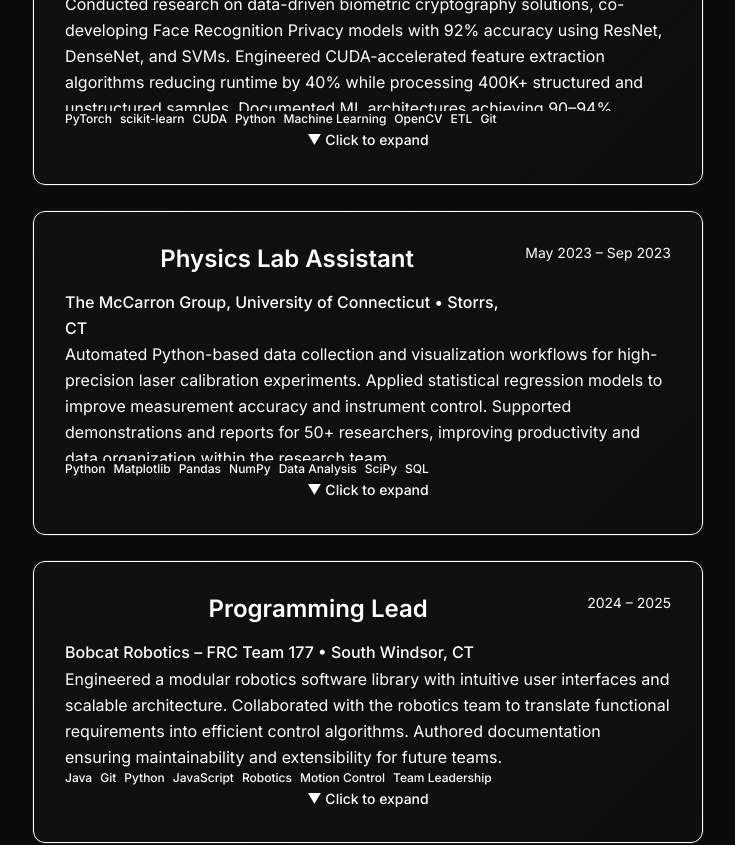
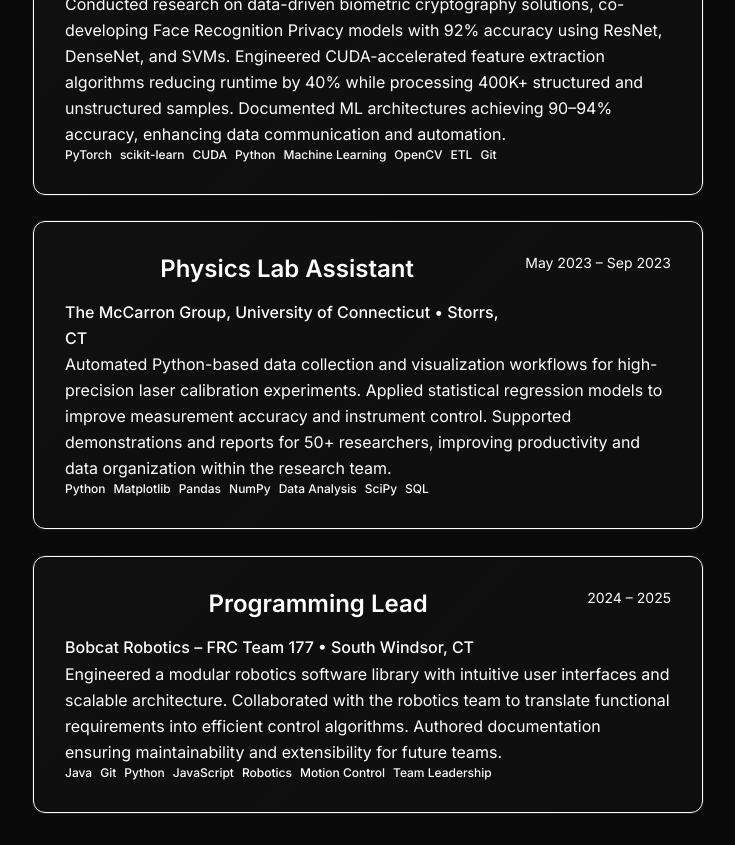
Before and after one commit to PranayK07/personal_website, a Next.js app: page / in a window 1280 px wide. Shown: the part 1060-1905 px from the top of the page, without its empty margins (272-1007 px from the left). Built offline with nearby package versions, Linux system fonts and the light colour scheme.

Commit message:
Update project links and simplify experience card component

```diff
--- a/components/Projects.tsx
+++ b/components/Projects.tsx
@@ -23,7 +23,7 @@
     description:
       'Developed an AI-powered financial assistant using Claude Sonnet 4 via AWS Bedrock with a RAG-based agentic backend for personalized employee benefits guidance. Built a hybrid AWS stack with Lambda, API Gateway, S3, RDS (MySQL), and EC2, implementing secure CRUD operations, prompt engineering, and real-time retrieval optimization.',
     technologies: ['AWS Bedrock', 'Claude Sonnet 4', 'Lambda', 'API Gateway', 'RDS (MySQL)', 'S3', 'EC2', 'TypeScript'],
-    githubUrl: 'https://github.com/PranayK07/FinMate',
+    githubUrl: 'https://github.com/SujayCh07/codelinc10',
   },
 
   {
@@ -35,7 +35,6 @@
     technologies: ['React', 'TypeScript', 'Tailwind CSS', 'Recharts', 'react-query', 'Vite', 'MongoDB', 'AWS'],
     githubUrl: 'https://github.com/PranayK07/FlowIQ',
   },
-
 
   {
     title: 'Stationery',
@@ -56,7 +55,7 @@
     description:
       'Developed a modular robotics software library with intuitive interfaces and optimized control algorithms. Collaborated with team engineers to translate system requirements into scalable technical solutions and created maintainable documentation for long-term usability.',
     technologies: ['Java', 'WPILib', 'Gradle', 'Git', 'FRC Robotics'],
-    githubUrl: 'https://github.com/PranayK07/BobcatLib',
+    githubUrl: 'https://github.com/BobcatRobotics/BobcatLib',
   },
 
   // Add more projects by copying the format above
--- a/components/WorkExperience.tsx
+++ b/components/WorkExperience.tsx
@@ -52,7 +52,6 @@
 function ExperienceCard({ experience, index }: { experience: Experience; index: number }) {
   const [mousePosition, setMousePosition] = useState({ x: 0, y: 0 });
   const [isHovering, setIsHovering] = useState(false);
-  const [isExpanded, setIsExpanded] = useState(false);
 
   const handleMouseMove = (e: MouseEvent<HTMLDivElement>) => {
     const rect = e.currentTarget.getBoundingClientRect();
@@ -67,10 +66,6 @@
     setMousePosition({ x: 0, y: 0 });
   };
 
-  const handleClick = () => {
-    setIsExpanded(!isExpanded);
-  };
-
   const rotateX = isHovering ? mousePosition.y * 10 : 0;
   const rotateY = isHovering ? mousePosition.x * 10 : 0;
 
@@ -79,8 +74,7 @@
       onMouseMove={handleMouseMove}
       onMouseEnter={handleMouseEnter}
       onMouseLeave={handleMouseLeave}
-      onClick={handleClick}
-      className="relative group perspective-1000 cursor-pointer"
+      className="relative group perspective-1000"
       style={{
         transform: `perspective(1000px) rotateX(${-rotateX}deg) rotateY(${rotateY}deg) ${isHovering ? 'translateZ(20px)' : 'translateZ(0)'}`,
         transition: 'transform 0.1s ease-out',
@@ -122,26 +116,10 @@
             <span className="text-muted text-sm whitespace-nowrap flex-shrink-0 text-right">{experience.date}</span>
           </div>
 
-          {/* Collapsible content */}
-          <div
-            className="overflow-hidden transition-all duration-500 ease-in-out"
-            style={{
-              maxHeight: isExpanded ? '1000px' : '120px',
-            }}
-          >
-            <p className="text-muted mb-6 leading-relaxed text-left">
-              {experience.description}
-            </p>
-
-            {isExpanded && (
-              <div className="mt-6 pt-6 border-t border-accent/20 animate-fadeIn">
-                <h4 className="text-accent font-medium mb-3 text-left">Additional Details</h4>
-                <p className="text-muted mb-4 text-left leading-relaxed">
-                  Click to collapse and see less information about this role.
-                </p>
-              </div>
-            )}
-          </div>
+          {/* Description */}
+          <p className="text-muted mb-6 leading-relaxed text-left">
+            {experience.description}
+          </p>
 
           <div className="flex flex-wrap gap-2 mt-6">
             {experience.technologies.map((tech, techIndex) => (
@@ -152,13 +130,6 @@
                 {tech}
               </span>
             ))}
-          </div>
-
-          {/* Expand/Collapse indicator */}
-          <div className="mt-4 text-center">
-            <span className="text-accent text-sm font-medium">
-              {isExpanded ? '▲ Click to collapse' : '▼ Click to expand'}
-            </span>
           </div>
         </div>
 
```
